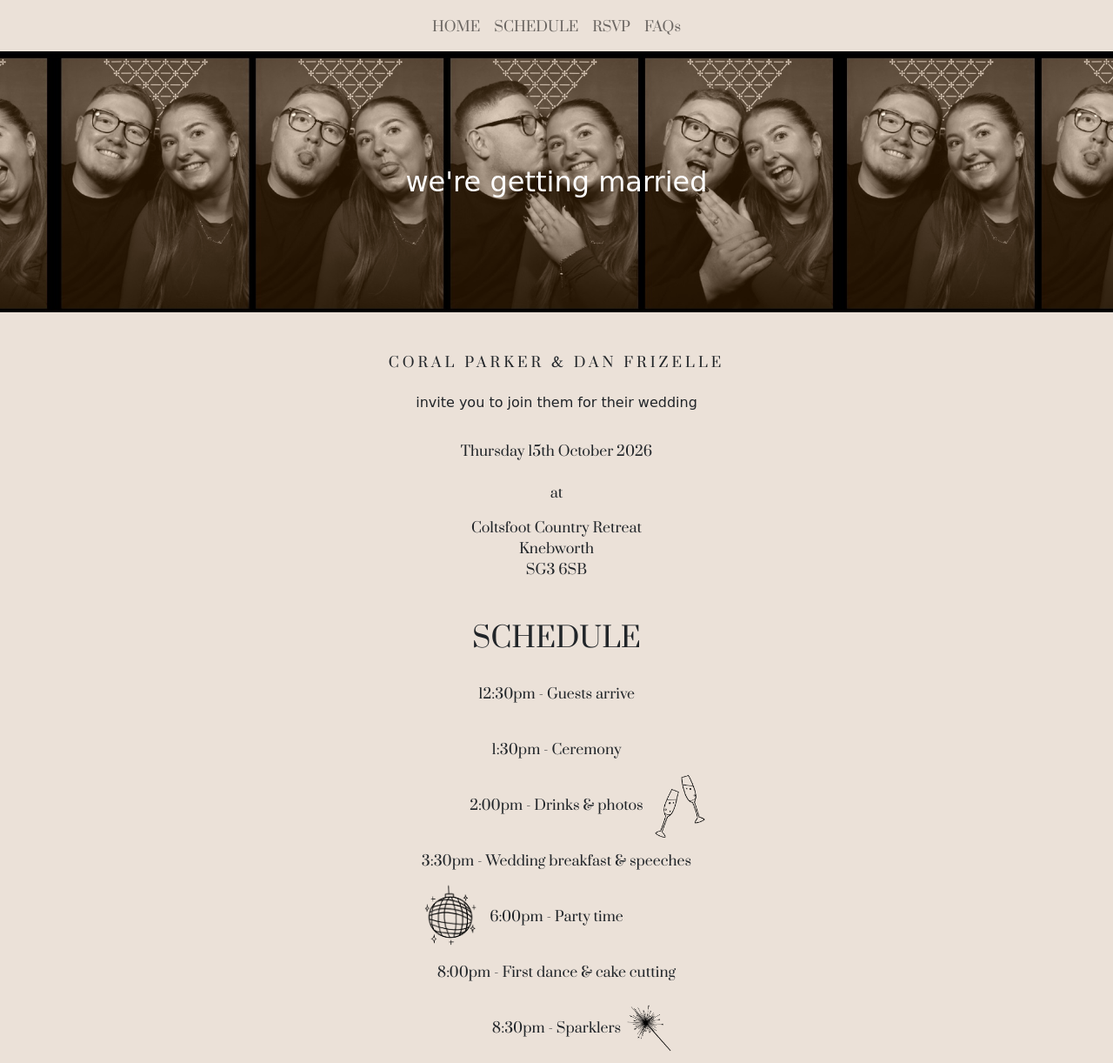
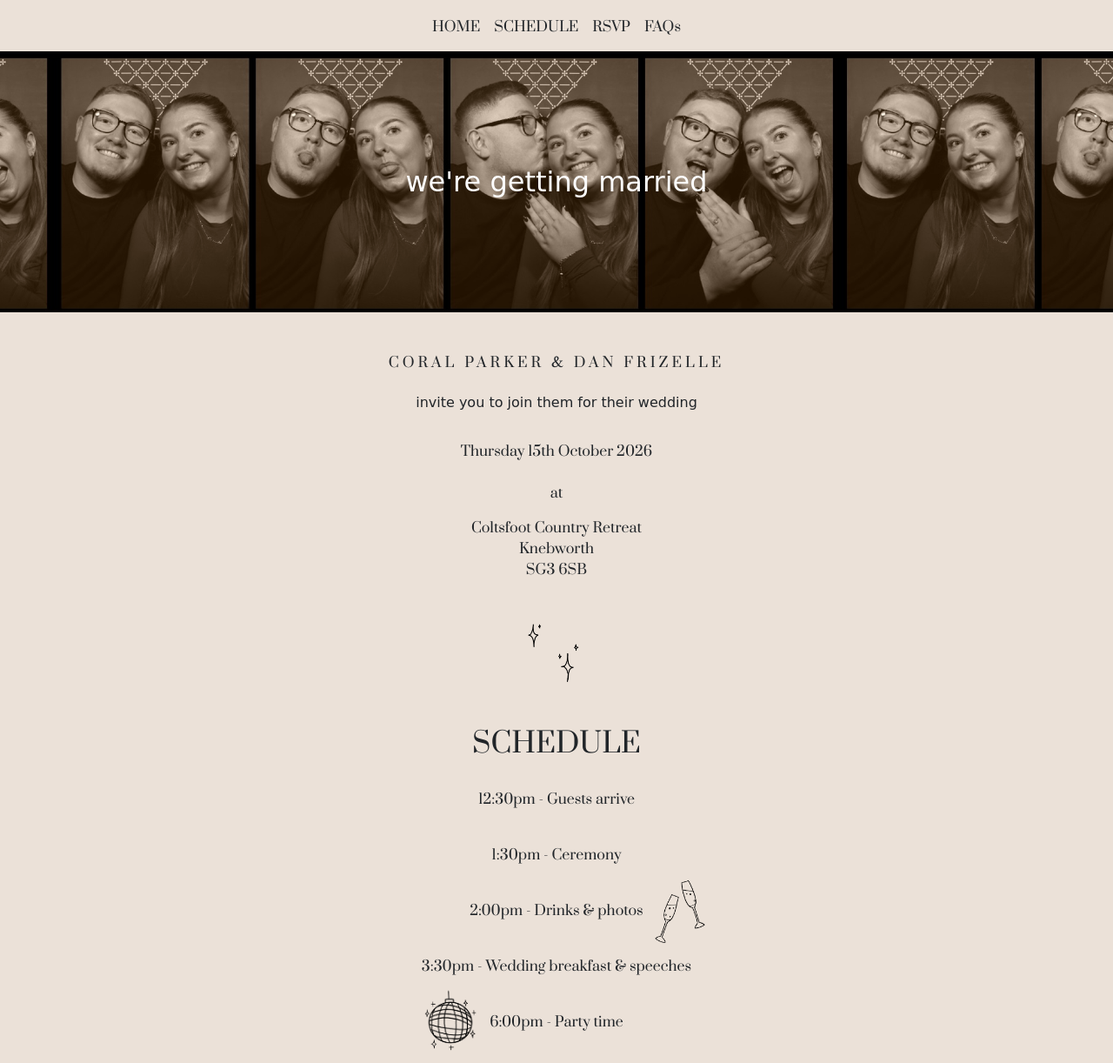
Before and after one commit to danfrizelle/dancoral, a website: page home.html in a window 1280 px wide. Shown: the part 78-1300 px from the top of the page at 87% size. Drawn offline with nearby package versions, Linux system fonts and the light colour scheme; a web font is replaced by a local one.

Commit message:
latest changes

```diff
--- a/assets/css/main.css
+++ b/assets/css/main.css
@@ -4,6 +4,19 @@ body {
     box-sizing: border-box;
     padding: 0;
     margin: 0;
+}
+
+
+section {
+    scroll-margin-top: 66px; /* Adjust this to match your navbar height */
+}
+
+.navbar {
+    background-color: #ebe1d8;
+    box-shadow: 0 8px 6px -8px #0000007a;
+}
+.navbar-nav .nav-link {
+    color: #212529;
 }
 
 .prata-regular {
--- a/home.html
+++ b/home.html
@@ -26,7 +26,6 @@
 </head>
 
 <body>
-    <div>
     <div class="container text-center mt-4">
         <h1>CORAL <span class="libre-baskerville-regular">&</span> DAN</h1>
     </div>
@@ -47,7 +46,7 @@
                 </div>
             </div>
         </nav> -->
-        <nav class="navbar navbar-expand navbar-light text-dark">
+    <nav class="navbar navbar-expand text-dark sticky-top">
         <div class="container-fluid">
             <div class="navbar-collapse" id="navbarNav">
                 <ul class="navbar-nav mx-auto">
@@ -59,7 +58,8 @@
             </div>
         </div>
     </nav>
-        <div id="home">
+
+    <section id="home">
         <div class="container-fluid section banner-wrapper">
             <div class="banner-container d-flex">
                 <h2 id="banner-text" class="banner-text beth-ellen-regular m-0">we're getting married</h2>
@@ -89,10 +89,13 @@
                 </div> -->
             </div>
         </div>
-        </div>
+    </section>
+
+    <div class="container text-center my-5">
+        <img src="/assets/images/glitter-2.png" style="width:70px;" alt="">
     </div>
 
-    <div id="schedule" class="container section my-5">
+    <section id="schedule" class="container section my-5">
         <div class="row align-items-center justify-content-center text-center">
             <div class="col-lg-4">
                 <h2 class="schedule-list-heading">SCHEDULE</h2>
@@ -106,16 +109,18 @@
                     <p class="schedule-list-item schedule-icon sparklers-icon">8:30pm - Sparklers</p>
                     <p class="schedule-list-item">9:00pm - Pizza</p>
                     <p class="schedule-list-item mb-0">12:00am - Bed time</p>
-                    <!-- <img class="schedule-image top-right" src="/assets/images/cling-cling.png" alt="">
-                    <img class="schedule-image middle-right" src="/assets/images/disco-ball-new.png" alt="">
-                    <img class="schedule-image bottom-right" src="/assets/images/pizza.png" alt=""> -->
                 </div>
             </div>
         </div>
+    </section>
+
+    <div class="container text-center my-5">
+        <img src="/assets/images/glitter-2.png" style="width:70px;" alt="">
     </div>
 
 
-    <div id="rsvp" class="container section my-5">
+
+    <section id="rsvp" class="container section my-5">
         <h2>RSVP</h2>
         <p>Let us know if you’ll be attending!</p>
         <p>Lorem ipsum dolor sit amet, consectetur adipiscing elit. Integer semper mi arcu, in vehicula magna sodales
@@ -124,9 +129,14 @@
             hendrerit non risus. Aenean pretium ac lectus at ultricies. Nulla sit amet venenatis erat, ut ultrices
             justo. Sed iaculis, neque ut consectetur auctor, quam nisi porta elit, et luctus orci dui et nunc. Mauris
             tristique arcu non nisl aliquam tristique. Ut in facilisis sem, at tempus velit.</p>
+    </section>
+
+    <div class="container text-center my-5">
+        <img src="/assets/images/glitter-2.png" style="width:70px;" alt="">
     </div>
 
-    <div id="faqs" class="container section my-5">
+
+    <section id="faqs" class="container section my-5">
         <h2>FAQs</h2>
         <p>Answers to common questions about the wedding.</p>
         <p>Lorem ipsum dolor sit amet, consectetur adipiscing elit. Integer semper mi arcu, in vehicula magna sodales
@@ -135,7 +145,7 @@
             hendrerit non risus. Aenean pretium ac lectus at ultricies. Nulla sit amet venenatis erat, ut ultrices
             justo. Sed iaculis, neque ut consectetur auctor, quam nisi porta elit, et luctus orci dui et nunc. Mauris
             tristique arcu non nisl aliquam tristique. Ut in facilisis sem, at tempus velit.</p>
-    </div>
+    </section>
 
     <!-- <script src="https://identity.netlify.com/v1/netlify-identity-widget.js"></script> -->
     <!-- <script src="./assets/js/login.js"></script> -->
```
Also changed, not shown: assets/images/glitter-1.png (added), assets/images/glitter-2.png (added). Lines whose indentation alone changed are shown as unchanged.
